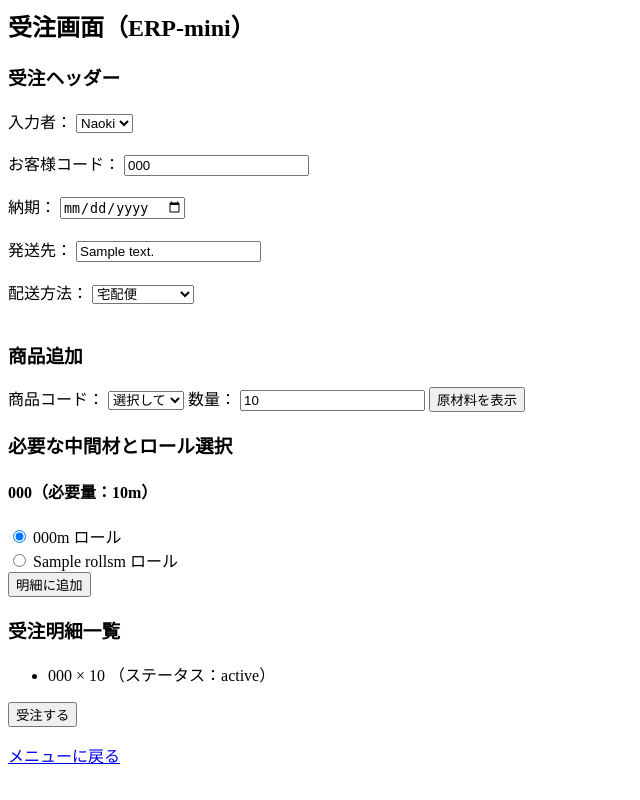
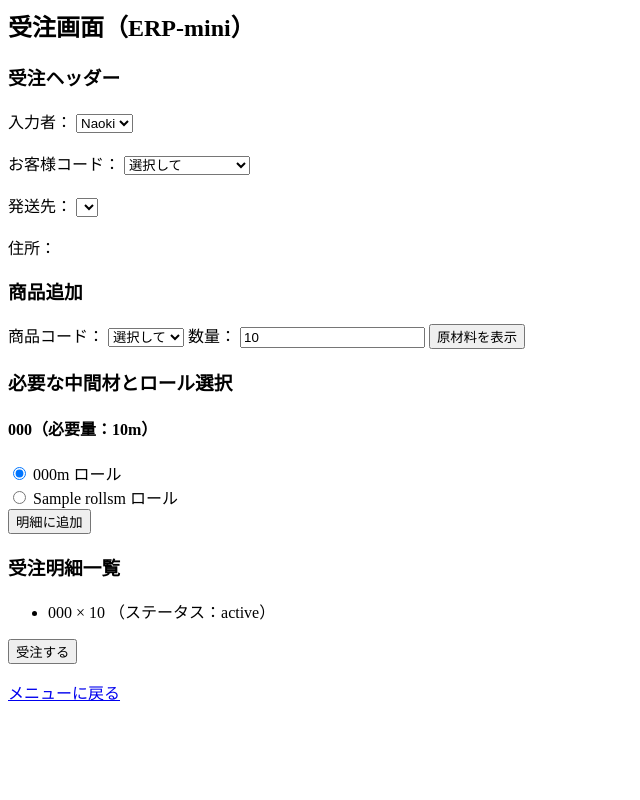
Before and after one commit to erp-mini-web/erp-mini, a Flask app: template templates/order.html in a window 1280 px wide. Shown: the whole page, without its empty margins (0-640 px from the left). Run offline with Flask 3, Linux system fonts and the light colour scheme; the template is opened without the code that fills it: most values are stand-ins (such as "Sample title", 1, 10 or a date in 2020); lists and menus that the app fills with data are empty.

Commit message:
Update order.html

```diff
--- a/templates/order.html
+++ b/templates/order.html
@@ -1,6 +1,9 @@
 <h2>受注画面（ERP-mini）</h2>
 
 <form method="post">
+
+  <!-- hidden: 明細データ保持 -->
+  <input type="hidden" name="details_data" value='{{ details|tojson }}'>
 
   <h3>受注ヘッダー</h3>
 
@@ -12,24 +15,32 @@
   <br><br>
 
   <label>お客様コード：</label>
-  <input type="text" name="customer_code" value="{{ customer_code or '' }}">
+  <select name="customer">
+    <option value="">選択して</option>
+    {% for name, data in customers.items() %}
+      <option value="{{ name }}" {% if customer == name %}selected{% endif %}>
+        {{ name }}
+      </option>
+    {% endfor %}
+  </select>
   <br><br>
 
-  <label>納期：</label>
-  <input type="date" name="delivery_date" value="{{ delivery_date or '' }}">
-  <br><br>
+  {% if customer %}
+    <label>発送先：</label>
+    <select name="destination">
+      {% for dest in customers[customer]["destinations"].keys() %}
+        <option value="{{ dest }}" {% if destination == dest %}selected{% endif %}>
+          {{ dest }}
+        </option>
+      {% endfor %}
+    </select>
+    <br><br>
 
-  <label>発送先：</label>
-  <input type="text" name="shipping_address" value="{{ shipping_address or '' }}">
-  <br><br>
-
-  <label>配送方法：</label>
-  <select name="shipping_method">
-    <option value="宅配便" {% if shipping_method == "宅配便" %}selected{% endif %}>宅配便</option>
-    <option value="チャーター便" {% if shipping_method == "チャーター便" %}selected{% endif %}>チャーター便</option>
-    <option value="自社便" {% if shipping_method == "自社便" %}selected{% endif %}>自社便</option>
-  </select>
-  <br><br>
+    {% if destination %}
+      <label>住所：</label>
+      <p>{{ customers[customer]["destinations"][destination] }}</p>
+    {% endif %}
+  {% endif %}
 
   <h3>商品追加</h3>
 
@@ -37,7 +48,9 @@
   <select name="product_code">
     <option value="">選択して</option>
     {% for code in products %}
-      <option value="{{ code }}" {% if product_code == code %}selected{% endif %}>{{ code }}</option>
+      <option value="{{ code }}" {% if product_code == code %}selected{% endif %}>
+        {{ code }}
+      </option>
     {% endfor %}
   </select>
 
```
